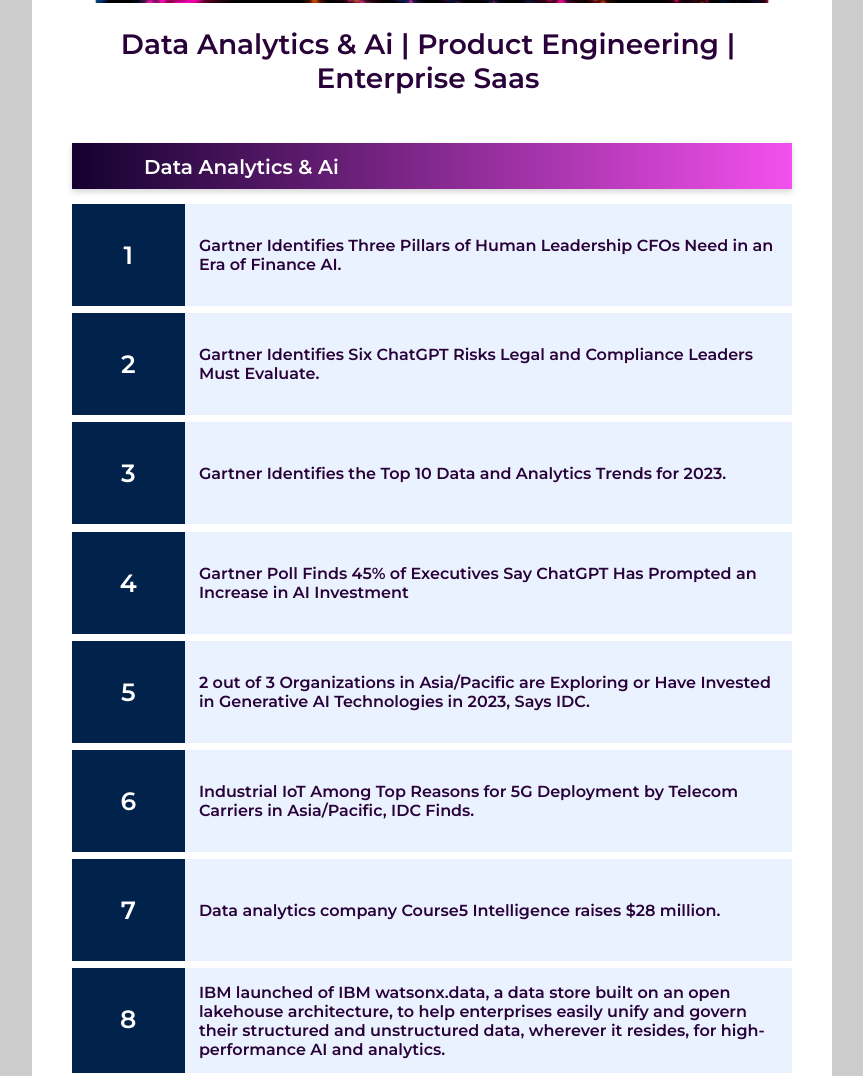
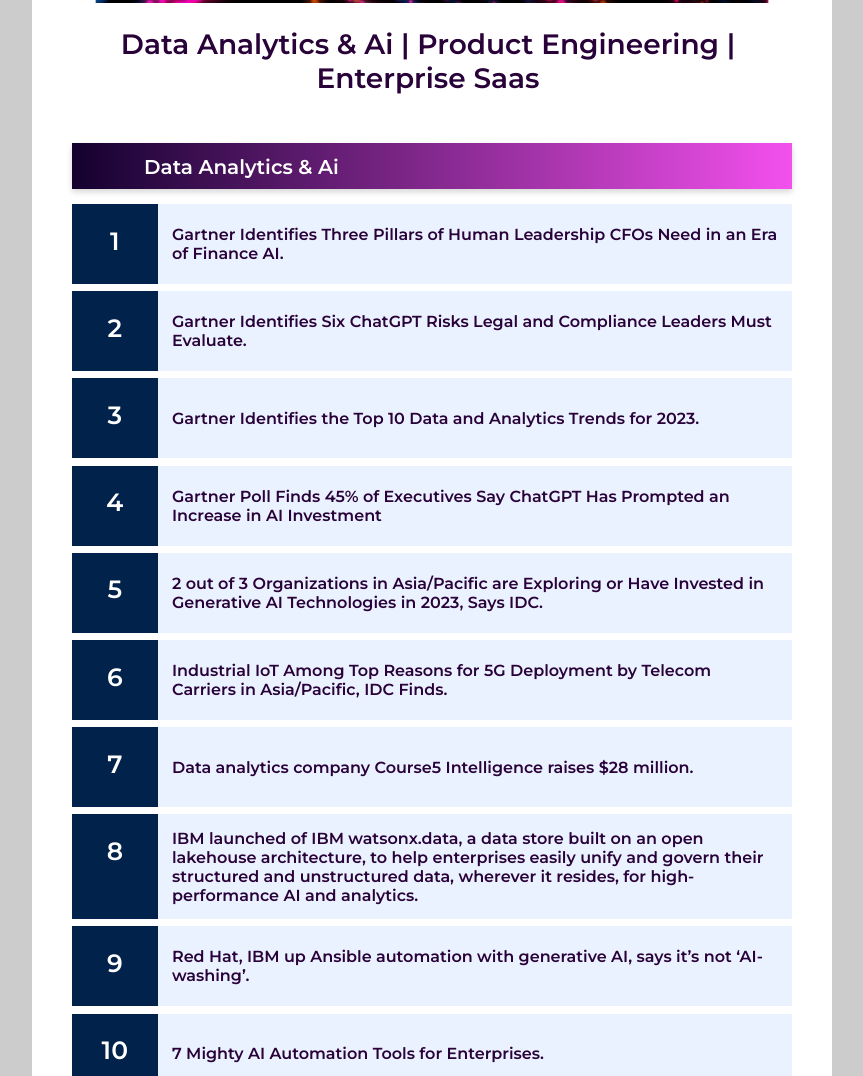
Before and after one commit to vishalstl/may-newsletter-2, a plain HTML site: page index.html in a window 1280 px wide. Shown: the part 808-1884 px from the top of the page, without its empty margins (208-1071 px from the left). Drawn offline with Linux system fonts and the light colour scheme.

Commit message:
Update styles.css

```diff
--- a/styles.css
+++ b/styles.css
@@ -117,14 +117,15 @@
     display: flex;
     flex-direction: row;
     height: fit-content;
-    min-height: 85px;
+    min-height: 80px;
 }
 
 .list1-cards .card .serial {
+    font-weight: 550;
+    font-size: 30px;
     color: #ffffff;
-    font-weight: 600;
     width: 7%;
-    padding:5%;
+    padding:3%;
     vertical-align:middle;
     text-align: center;
     background-color: #01224B;
```
